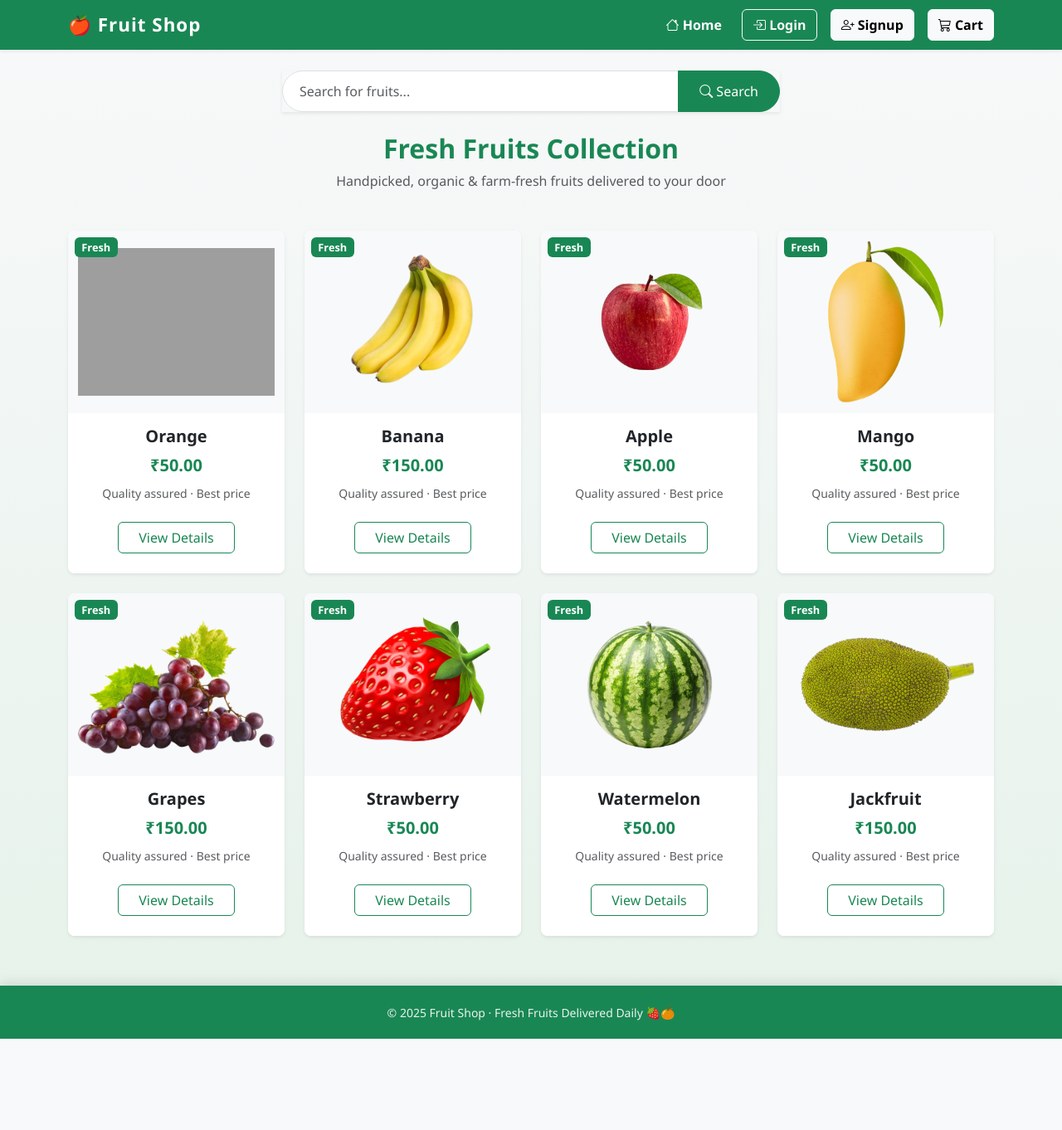
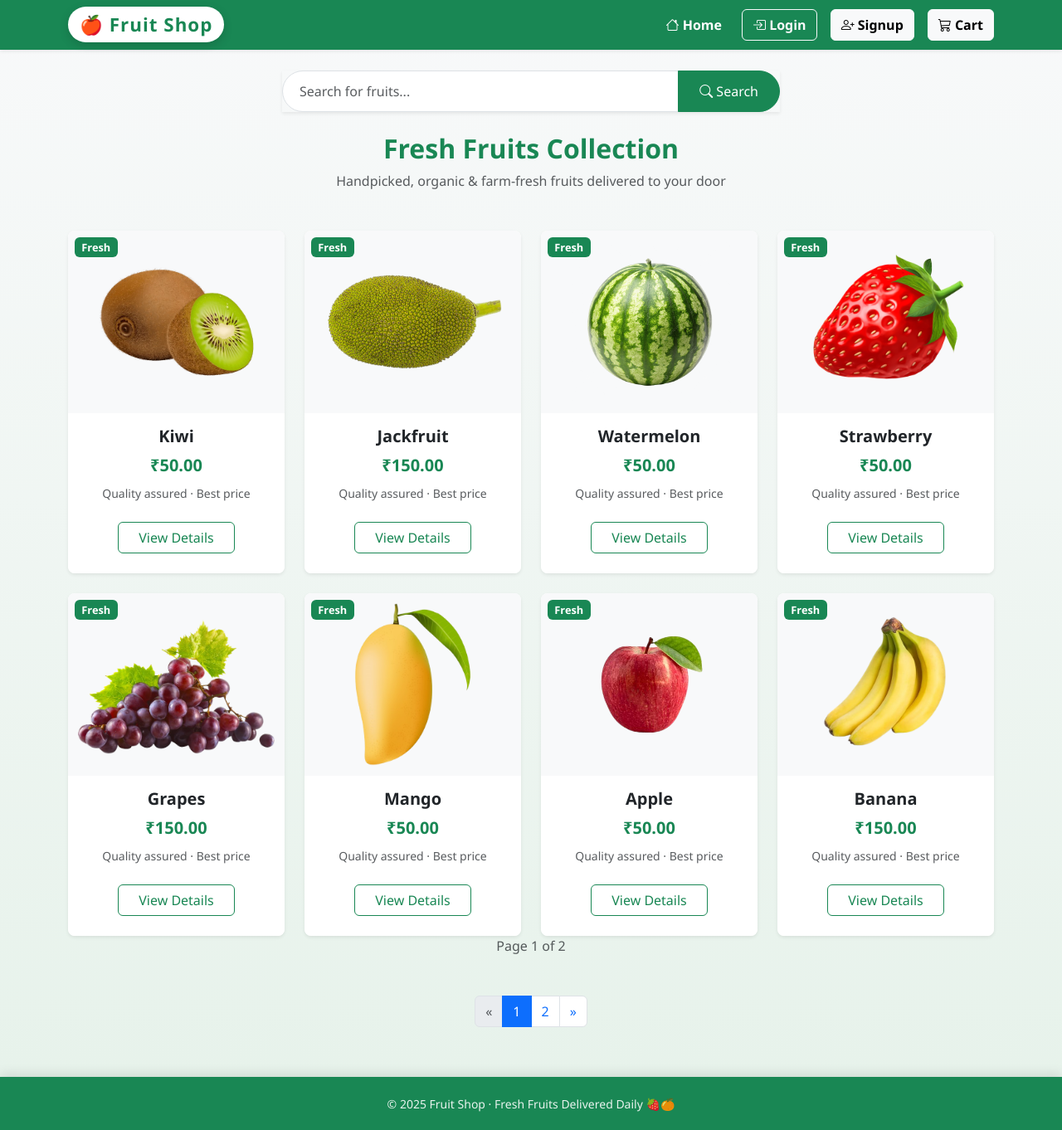
Before and after one commit to jaggpython/fruit_shop_project, a Django app: page / in a window 1280 px wide. Shown: the whole page at 83% size. Before the commit the page ends 1252 px from the top, so only its background shows below. Run offline with Django 5.2, Linux system fonts and the light colour scheme; data comes from the database, SQL or seed files in the repository; grey boxes are pictures that could not be loaded.

Commit message:
second commit

```diff
--- a/fruit_shop/products/templates/products/base.html
+++ b/fruit_shop/products/templates/products/base.html
@@ -1,5 +1,6 @@
 <!DOCTYPE html>
 <html lang="en">
+
 <head>
     <meta charset="UTF-8">
     <title>Fruit Shop | Fresh & Organic</title>
@@ -53,7 +54,7 @@
             color: #fff;
             padding: 20px 0;
             margin-top: 60px;
-            box-shadow: 0 -4px 12px rgba(0,0,0,0.1);
+            box-shadow: 0 -4px 12px rgba(0, 0, 0, 0.1);
         }
 
         .footer small {
@@ -65,13 +66,13 @@
             transition: all 0.4s ease;
             border-radius: 1rem;
             overflow: hidden;
-            box-shadow: 0 8px 20px rgba(0,0,0,0.08);
+            box-shadow: 0 8px 20px rgba(0, 0, 0, 0.08);
             background: #fff;
         }
 
         .product-card:hover {
             transform: translateY(-8px) scale(1.02);
-            box-shadow: 0 15px 35px rgba(0,0,0,0.15);
+            box-shadow: 0 15px 35px rgba(0, 0, 0, 0.15);
         }
 
         .product-image-wrapper {
@@ -117,17 +118,52 @@
                 max-width: 90%;
             }
         }
+
+        /* .brand-highlight {
+    font-weight: 800;
+    font-size: 1.6rem;
+    letter-spacing: 1px;
+    background: linear-gradient(45deg, #fff, #d4f8e8);
+    -webkit-background-clip: text;
+    -webkit-text-fill-color: transparent;
+    text-shadow: 0 2px 8px rgba(255,255,255,0.4);
+    transition: transform 0.3s ease, text-shadow 0.3s ease;
+}
+
+.brand-highlight:hover {
+    transform: scale(1.05);
+    text-shadow: 0 4px 15px rgba(255,255,255,0.7);
+} */
+        .brand-badge {
+            background: #ffffff;
+            color: #198754;
+            padding: 6px 14px;
+            border-radius: 30px;
+            font-weight: 800;
+            font-size: 1.4rem;
+            box-shadow: 0 4px 12px rgba(0, 0, 0, 0.15);
+            transition: all 0.3s ease;
+        }
+
+        .brand-badge:hover {
+            background: #e9f7ef;
+            transform: scale(1.05);
+        }
     </style>
 </head>
+
 <body>
 
     <!-- NAVBAR -->
-<!-- NAVBAR -->
     <nav class="navbar navbar-expand-lg navbar-dark bg-success shadow-sm sticky-top">
         <div class="container">
+            <!-- <a class="navbar-brand brand-highlight" href="/">
+            🍎 Fruit Shop
+        </a> -->
             <a class="navbar-brand" href="/">
-            🍎 Fruit Shop
+                <span class="brand-badge">🍎 Fruit Shop</span>
             </a>
+
 
             <button class="navbar-toggler" type="button" data-bs-toggle="collapse" data-bs-target="#navbarNav">
                 <span class="navbar-toggler-icon"></span>
@@ -172,7 +208,8 @@
                         <a class="btn btn-light position-relative fw-semibold" href="/cart/">
                             <i class="bi bi-cart3"></i> Cart
                             {% if request.session.cart %}
-                        <span class="position-absolute top-0 start-100 translate-middle badge rounded-pill bg-danger">
+                            <span
+                                class="position-absolute top-0 start-100 translate-middle badge rounded-pill bg-danger">
                                 {{ request.session.cart|length }}
                             </span>
                             {% endif %}
@@ -190,7 +227,8 @@
     <div class="search-bar">
         <form method="GET" action="/">
             <div class="input-group shadow-sm">
-            <input type="text" name="q" class="form-control" placeholder="Search for fruits..." aria-label="Search for fruits">
+                <input type="text" name="q" class="form-control" placeholder="Search for fruits..."
+                    aria-label="Search for fruits">
                 <button class="btn btn-success" type="submit">
                     <i class="bi bi-search"></i> Search
                 </button>
@@ -216,4 +254,5 @@
     <script src="https://cdn.jsdelivr.net/npm/bootstrap@5.3.2/dist/js/bootstrap.bundle.min.js"></script>
 
 </body>
+
 </html>
--- a/fruit_shop/products/templates/products/product_list.html
+++ b/fruit_shop/products/templates/products/product_list.html
@@ -58,6 +58,65 @@
 </div>
 
 
+<!-- PAGINATION -->
+{% if products.paginator.num_pages > 1 %}
+<p class="text-center text-muted mb-2">
+    Page {{ products.number }} of {{ products.paginator.num_pages }}
+</p>
+
+<nav aria-label="Page navigation" class="mt-5">
+    <ul class="pagination justify-content-center">
+
+        <!-- Previous -->
+        {% if products.has_previous %}
+        <li class="page-item">
+            <a class="page-link"
+               href="?page={{ products.previous_page_number }}{% if query %}&q={{ query }}{% endif %}">
+                &laquo;
+            </a>
+        </li>
+        {% else %}
+        <li class="page-item disabled">
+            <span class="page-link">&laquo;</span>
+        </li>
+        {% endif %}
+
+        <!-- Page Numbers -->
+        {% for num in products.paginator.page_range %}
+            {% if products.number == num %}
+            <li class="page-item active">
+                <span class="page-link">{{ num }}</span>
+            </li>
+            {% elif num >= products.number|add:'-2' and num <= products.number|add:'2' %}
+            <li class="page-item">
+                <a class="page-link"
+                   href="?page={{ num }}{% if query %}&q={{ query }}{% endif %}">
+                    {{ num }}
+                </a>
+            </li>
+            {% endif %}
+        {% endfor %}
+
+        <!-- Next -->
+        {% if products.has_next %}
+        <li class="page-item">
+            <a class="page-link"
+               href="?page={{ products.next_page_number }}{% if query %}&q={{ query }}{% endif %}">
+                &raquo;
+            </a>
+        </li>
+        {% else %}
+        <li class="page-item disabled">
+            <span class="page-link">&raquo;</span>
+        </li>
+        {% endif %}
+
+    </ul>
+</nav>
+{% endif %}
+
+
+
 <!-- CUSTOM STYLES -->
 <style>
 .product-card {
--- a/fruit_shop/products/views.py
+++ b/fruit_shop/products/views.py
@@ -61,18 +61,25 @@ def logout_view(request):
     return redirect('login')
 
 def product_list(request):
-    # Get the search query from GET parameters
     query = request.GET.get('q', '')
+    product_qs = Product.objects.all().order_by('-id')
 
     if query:
-        # Filter products by name or description containing the query (case-insensitive)
-        products = Product.objects.filter(
-            Q(name__icontains=query) | Q(description__icontains=query)
+        product_qs = product_qs.filter(
+            Q(name__icontains=query) |
+            Q(description__icontains=query)
         )
-    else:
-        products = Product.objects.all()
 
-    return render(request, 'products/product_list.html', {'products': products, 'query': query})
+    paginator = Paginator(product_qs, 8)  # 🔴 use SMALL number for testing
+    page_number = request.GET.get('page')
+
+    products = paginator.get_page(page_number)
+
+    return render(request, 'products/product_list.html', {
+        'products': products,
+        'query': query
+    })
+
 
 
 def product_detail(request, id):
```
Also changed, not shown: fruit_shop/db.sqlite3, fruit_shop/media/products/kiwi-removebg-preview.png (added), fruit_shop/media/products/kiwi.png (added). Lines whose indentation alone changed are shown as unchanged.
